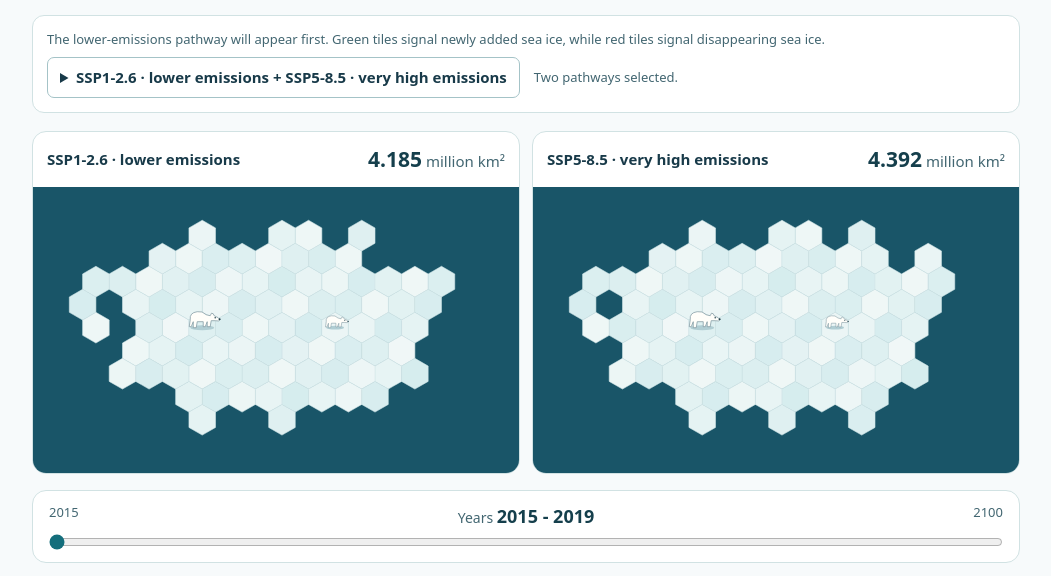
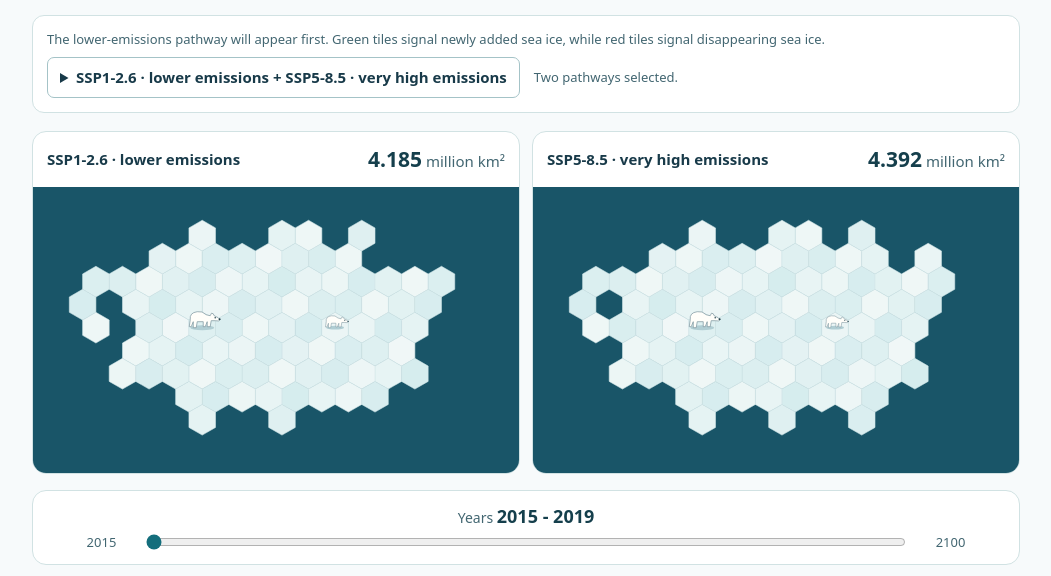
Before and after one commit to sugar-glider27/climate-futures, a plain HTML site: page docs/ice-floes-v4v2.html in a window 1280 px wide. Shown: the part 183-759 px from the top of the page, without its empty margins (114-1165 px from the left). Drawn offline with Linux system fonts and the light colour scheme.

Commit message:
Year Slider fixes
Now aligns with temperature graph again

```diff
--- a/docs/ice-floes-v4v2.html
+++ b/docs/ice-floes-v4v2.html
@@ -120,22 +120,6 @@
         border-radius: 14px;
       }
 
-      .year-range {
-        display: flex;
-        justify-content: space-between;
-        color: #426671;
-        font-size: 13px;
-        margin-bottom: 2px;
-      }
-
-      .year-control input {
-        display: block;
-        width: 100%;
-        margin: 0;
-        accent-color: #146e7c;
-        cursor: pointer;
-      }
-
       .year-selected {
         text-align: center;
         color: #426671;
@@ -148,6 +132,26 @@
         font-size: 18px;
         font-weight: bold;
         font-variant-numeric: tabular-nums;
+      }
+
+      .year-slider {
+        display: grid;
+        grid-template-columns: 11% 78% 11%;
+        align-items: center;
+      }
+
+      .year-endpoint {
+        color: #426671;
+        font-size: 13px;
+        text-align: center;
+      }
+
+      .year-control input {
+        grid-column: 2;
+        width: calc(100% + 16px);
+        margin-left: -8px;
+        accent-color: #146e7c;
+        cursor: pointer;
       }
 
       .controls label {
@@ -353,10 +357,14 @@
       <div class="panels"></div>
 
       <div class="year-control">
-        <div class="year-range">
-          <span>2015</span><div class="year-selected"> Years <output for="year">2015 - 2019</output> </div><span>2100</span>
+        <div class="year-selected">
+          Years <output for="year">2015 - 2019</output>
         </div>
-        <input id="year" type="range" min="2015" max="2095" step="5" value="2015" disabled>
+        <div class="year-slider">
+          <span class="year-endpoint">2015</span>
+          <input id="year" type="range" min="2015" max="2100" step="5" value="2015" disabled>
+          <span class="year-endpoint">2100</span>
+        </div>
       </div>
 
       <section class="temperature-plot" aria-labelledby="temperature-title">
--- a/docs/ice-floes-v4v2.js
+++ b/docs/ice-floes-v4v2.js
@@ -257,7 +257,10 @@ function updateTemperatureChart() {
 
 function update() {
   const year = Number(yearInput.value);
-  document.querySelector(".year-selected output").textContent = `${year} - ${year + 4}`;
+  const endYear = year === 2100 ? 2100 : year + 4;
+  document.querySelector(".year-selected output").textContent =
+    year === endYear ? `${year}` : `${year} - ${endYear}`;
+  document.querySelector(".year-selected output").textContent = `${year} - ${endYear}`;
   if (!started) {
     panels.forEach(panel => {
       panel.svg.selectAll("*").remove();
@@ -276,7 +279,7 @@ function update() {
     const {label, svg, areaValue} = panel;
     const scenario = selectedScenarios[index];
     const yearData = byYear.get(scenario);
-    const area = d3.mean( d3.range(year, year + 5), y => yearData.get(y)?.area );
+    const area = d3.mean( d3.range(year, endYear + 1), y => yearData.get(y)?.area );
     const count = Math.round(area / tileArea);
 
     if (!panel.initialized) {
@@ -309,7 +312,7 @@ function update() {
       const tileExists = bear.tileIndex < count;
       bear.original.transition().duration(250).attr("opacity", tileExists ? 1 : 0);
       bear.ghost.transition().duration(250).attr("opacity", tileExists ? 0 : 1);});
-    svg.attr("aria-label", `${scenario}, September ${year}–${year + 4}: mean sea-ice area of ${area.toFixed(3)} million square kilometres`);
+    svg.attr("aria-label", `${scenario}, September ${year}–${endYear}: mean sea-ice area of ${area.toFixed(3)} million square kilometres`);
   });
   matchPanelHeaderHeights();
   updateTemperatureChart();
```
